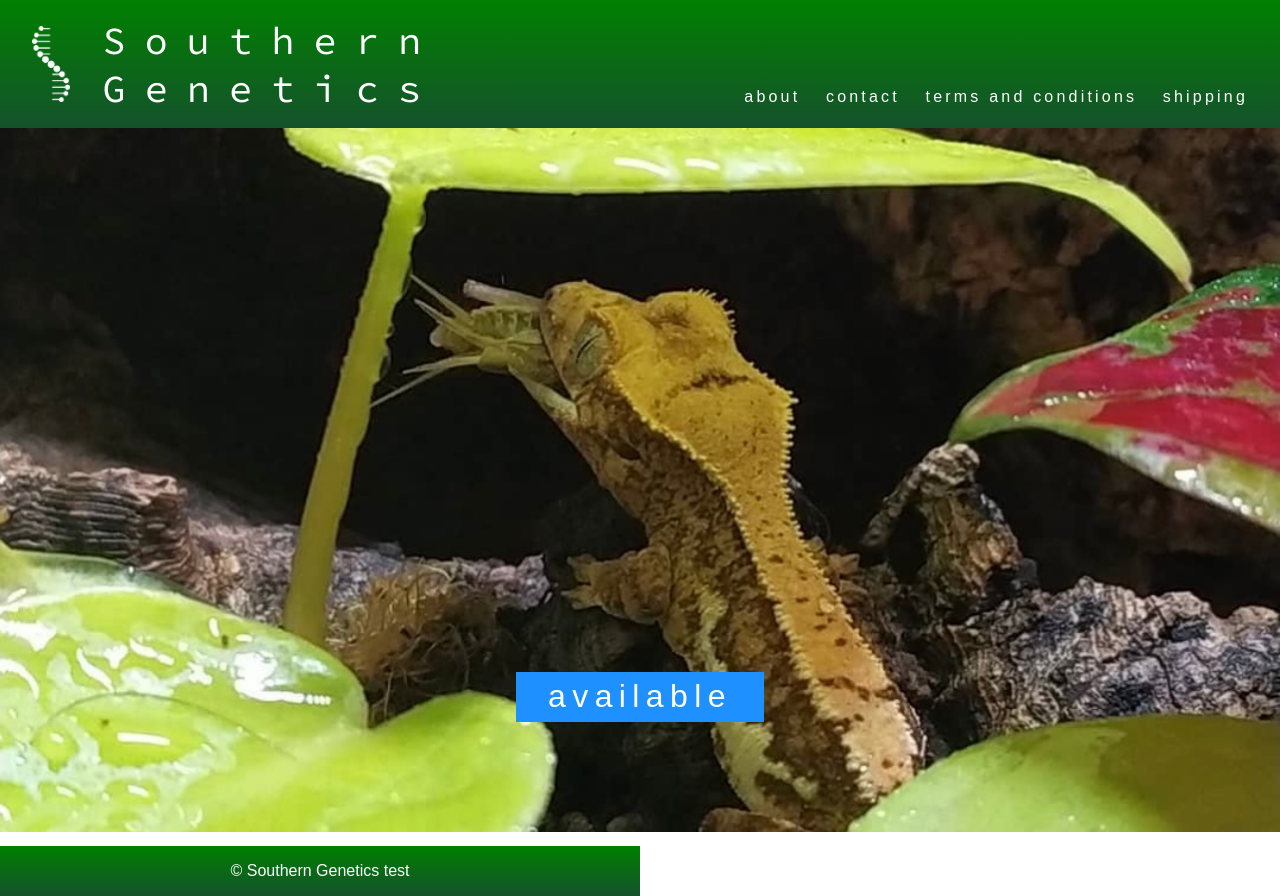
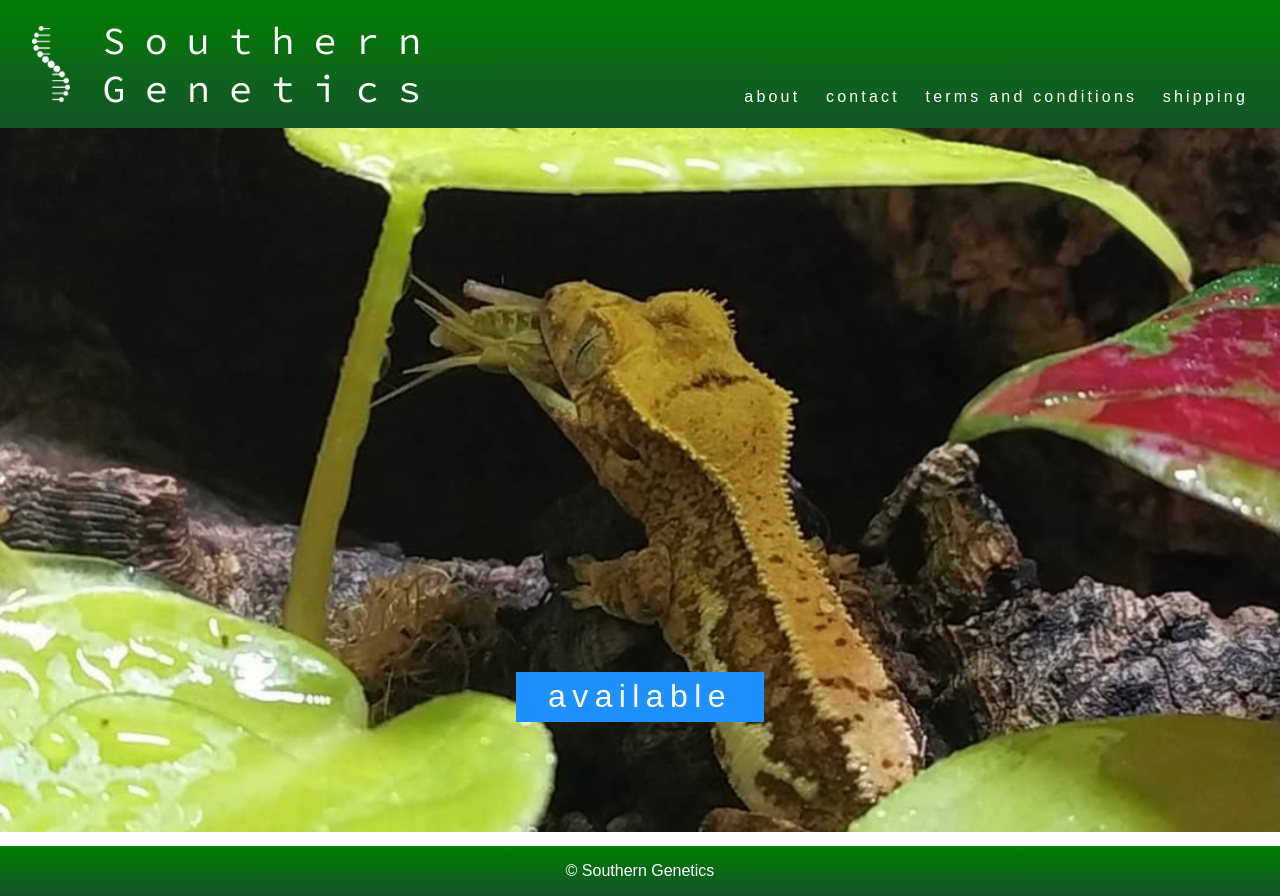
Before and after one commit to JoshuaMeeks/sogen-reptiles, a React (Create React App) app: page / in a window 1280 px wide. Built offline with nearby package versions, Linux system fonts and the light colour scheme.

Commit message:
Fix issues with untracked files

```diff
--- a/src/components/Footer.css
+++ b/src/components/Footer.css
@@ -6,5 +6,5 @@ footer {
   font-family: sans-serif;
   position: absolute;
   bottom: 0;
-  width: 50%;
+  width: 100%;
 }
--- a/src/components/Footer.js
+++ b/src/components/Footer.js
@@ -4,7 +4,7 @@ import './Footer.css';
 export const Footer = () => {
   return (
     <footer>
-      <span>&copy; Southern Genetics test</span>
+      <span>&copy; Southern Genetics</span>
     </footer>
   )
 }
--- a/src/components/ImageCarousel.js
+++ b/src/components/ImageCarousel.js
@@ -7,7 +7,7 @@ export const ImageCarousel = ({ available }) => {
     <div className='carousel-container'>
       <img className='selected-img' src={img} alt="gecko image" />
       <div className="unselected-img-container">
-        <img className='unselected-img' src={img} alt="gecko" />
+        <img className='unselected-img' src={img} alt="gecko image" />
         <img className='unselected-img' src={img} alt="gecko image" />
         <img className='unselected-img' src={img} alt="gecko image" />
         <img className='unselected-img' src={img} alt="gecko image" />
```
